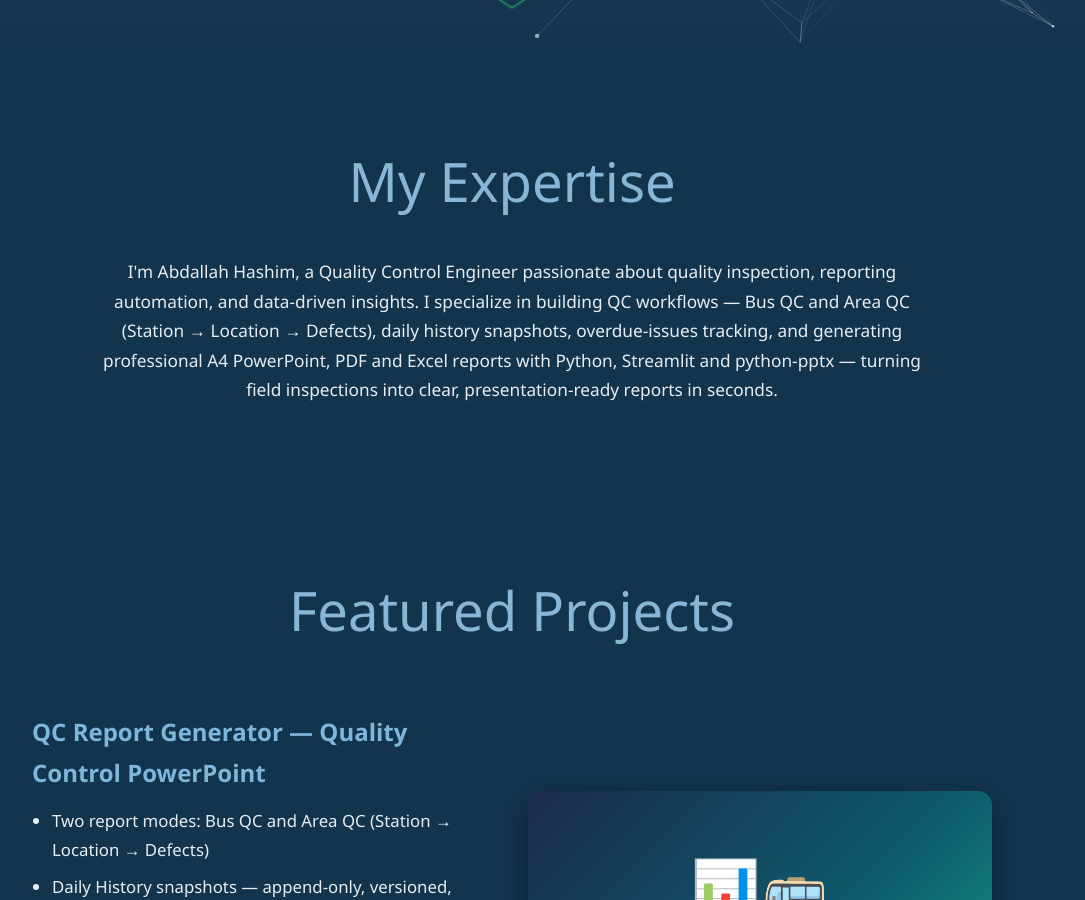
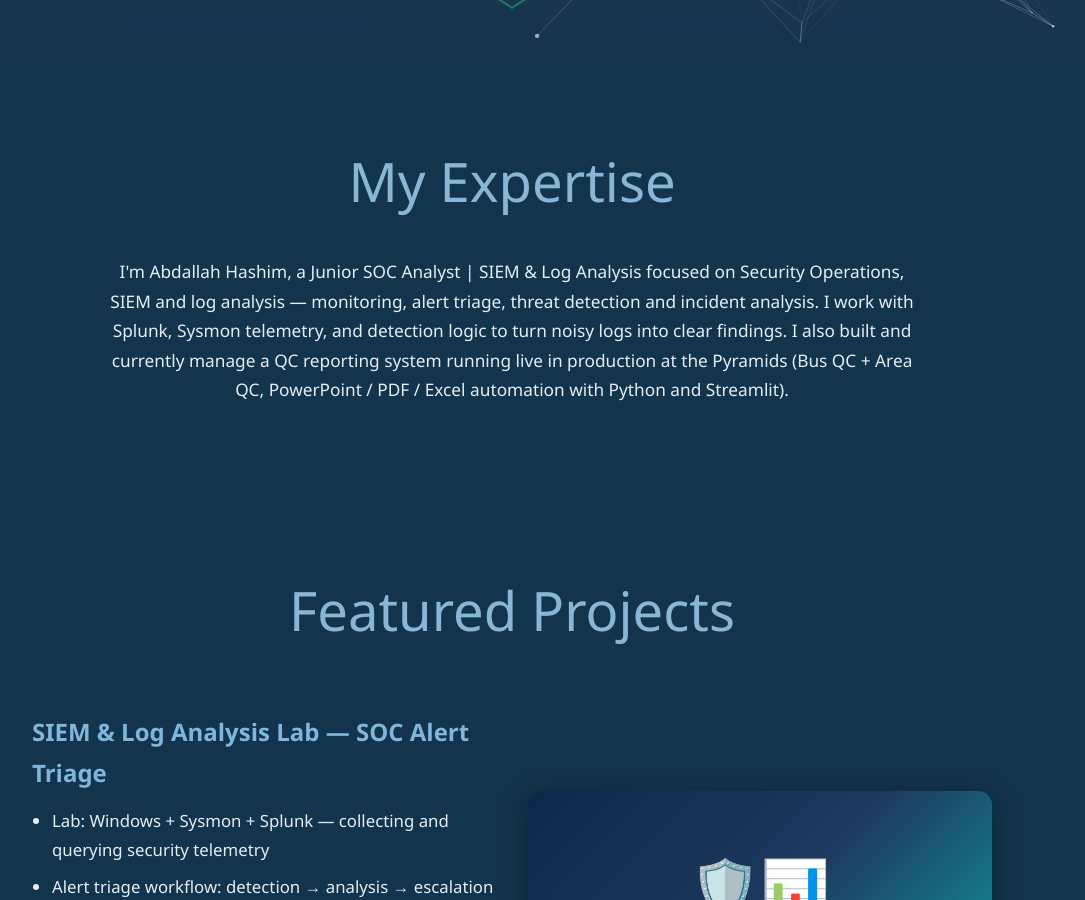
Before and after one commit to abdallahhashim/abdallahhashim.github.io, a Jekyll site: the page built from index.html, in a window 1280 px wide and 900 px high, scrolled down 845 px. Shown: the whole window, without its empty margins (128-1213 px from the left). Built offline with Jekyll 4.4.1, drawn with Linux system fonts in a browser that asks for light colours; some of the changed text lies outside the part shown.

Commit message:
Rebrand to Junior SOC Analyst, QC as live Pyramids system

```diff
--- a/_config.yml
+++ b/_config.yml
@@ -2,7 +2,7 @@ title: Abdallah Hashim
 description: Portfolio & Projects Blog
 author:
   name: Abdallah Hashim
-  title: Quality Control Engineer
+  title: Junior SOC Analyst | SIEM & Log Analysis
   email: hashashimbido@gmail.com
   github: abdallahhashim
   linkedin: abdallah-hashem-971358402
--- a/_includes/portfolio.html
+++ b/_includes/portfolio.html
@@ -2,7 +2,7 @@
   <div id="particles-js"></div>
   <div class="hero-content">
     <h1>{{ site.author.name | default: "Your Name" }}</h1>
-    <h2>{{ site.author.title | default: "Quality Control Engineer" }}</h2>
+    <h2>{{ site.author.title | default: "Junior SOC Analyst" }}</h2>
     <div class="socials">
       <a href="mailto:{{ site.author.email | default: 'you@example.com' }}" title="Email"><i class="fas fa-envelope"></i></a>
       <a href="https://twitter.com/{{ site.author.twitter | default: 'yourusername' }}" title="Twitter"><i class="fab fa-twitter"></i></a>
@@ -20,54 +20,54 @@
 <div id="about" class="section expertise">
   <div class="section-title">My Expertise</div>
   <p>
-    I'm {{ site.author.name | default: "Your Name" }}, a {{ site.author.title | default: "Quality Control Engineer" }}
-    passionate about quality inspection, reporting automation, and data-driven insights.
-    I specialize in building QC workflows — Bus QC and Area QC (Station → Location → Defects),
-    daily history snapshots, overdue-issues tracking, and generating professional A4 PowerPoint,
-    PDF and Excel reports with Python, Streamlit and python-pptx — turning field inspections
-    into clear, presentation-ready reports in seconds.
+    I'm {{ site.author.name | default: "Your Name" }}, a {{ site.author.title | default: "Junior SOC Analyst" }}
+    focused on Security Operations, SIEM and log analysis — monitoring, alert triage,
+    threat detection and incident analysis. I work with Splunk, Sysmon telemetry, and detection
+    logic to turn noisy logs into clear findings. I also built and currently manage a
+    QC reporting system running live in production at the Pyramids (Bus QC + Area QC,
+    PowerPoint / PDF / Excel automation with Python and Streamlit).
   </p>
 </div>
 
 <div id="projects" class="section">
   <div class="section-title">Featured Projects</div>
 
-  <!-- Project 1: QC-PPT-Generator -->
+  <!-- Project 1: SOC / SIEM Lab -->
   <div class="project">
     <div class="project-text">
-      <h3>QC Report Generator — Quality Control PowerPoint</h3>
+      <h3>SIEM & Log Analysis Lab — SOC Alert Triage</h3>
       <ul>
-        <li>Two report modes: Bus QC and Area QC (Station → Location → Defects)</li>
-        <li>Daily History snapshots — append-only, versioned, photos preserved</li>
-        <li>Overdue Issues tracking with manual status: Fixed / Still Existing / 🔴 أكثر من شهر</li>
-        <li>Professional A4 Portrait PowerPoint + PDF + Excel export, Arabic RTL support</li>
+        <li>Lab: Windows + Sysmon + Splunk — collecting and querying security telemetry</li>
+        <li>Alert triage workflow: detection → analysis → escalation notes</li>
+        <li>Log analysis: authentication, process creation, network and persistence artifacts</li>
+        <li>Writing and tuning detection logic to reduce noise and catch real threats</li>
+      </ul>
+      <a class="btn" href="https://github.com/{{ site.author.github | default: 'yourusername' }}" target="_blank">Check it out</a>
+    </div>
+    <div class="project-img">
+      <div class="img-placeholder qc" style="background:linear-gradient(135deg,#0b2a4a,#1e3a5f,#0ea5a4)">
+        <div>🛡️📊</div>
+        <small>SOC • SIEM<br>Splunk • Sysmon • Logs</small>
+      </div>
+    </div>
+  </div>
+
+  <!-- Project 2: QC production system -->
+  <div class="project reverse">
+    <div class="project-text">
+      <h3>QC Report Generator — Live Production System (Pyramids)</h3>
+      <ul>
+        <li>System I built and currently manage, running live at the Pyramids</li>
+        <li>Two modes: Bus QC and Area QC (Station → Location → Defects) with daily history</li>
+        <li>Overdue Issues tracking: Fixed / Still Existing / 🔴 أكثر من شهر</li>
+        <li>Professional A4 PowerPoint + PDF + Excel export, Arabic RTL support</li>
       </ul>
       <a class="btn" href="https://github.com/{{ site.author.github | default: 'yourusername' }}/QC-PPT-Generator" target="_blank">Check it out</a>
     </div>
     <div class="project-img">
       <div class="img-placeholder qc">
         <div>📊🚌</div>
-        <small>QC-PPT-Generator<br>Streamlit • python-pptx • fpdf2</small>
-      </div>
-    </div>
-  </div>
-
-  <!-- Project 2: Overdue / History system -->
-  <div class="project reverse">
-    <div class="project-text">
-      <h3>Overdue Issues &amp; History System</h3>
-      <ul>
-        <li>(Kali-style workflow: Report + Track + Export) — Station → Location grouping</li>
-        <li>Filter by date, status, and Quality Area with bulk Select / Fix / Delete</li>
-        <li>True per-issue ages from original report date, immutable history log</li>
-        <li>Arabic cover + per-issue age badge in PowerPoint and PDF</li>
-      </ul>
-      <a class="btn" href="https://github.com/{{ site.author.github | default: 'yourusername' }}/QC-PPT-Generator" target="_blank">Check it out</a>
-    </div>
-    <div class="project-img">
-      <div class="img-placeholder qc" style="background:linear-gradient(135deg,#0b2a3a,#155e75,#0ea5a4)">
-        <div>⚠️📁</div>
-        <small>Overdue + History<br>JSON • Excel • PowerPoint</small>
+        <small>QC-PPT-Generator • Live<br>Streamlit • python-pptx • fpdf2</small>
       </div>
     </div>
   </div>
```
Also changed, not shown: PROFILE_README.md (+12 -9 lines), README.md.
